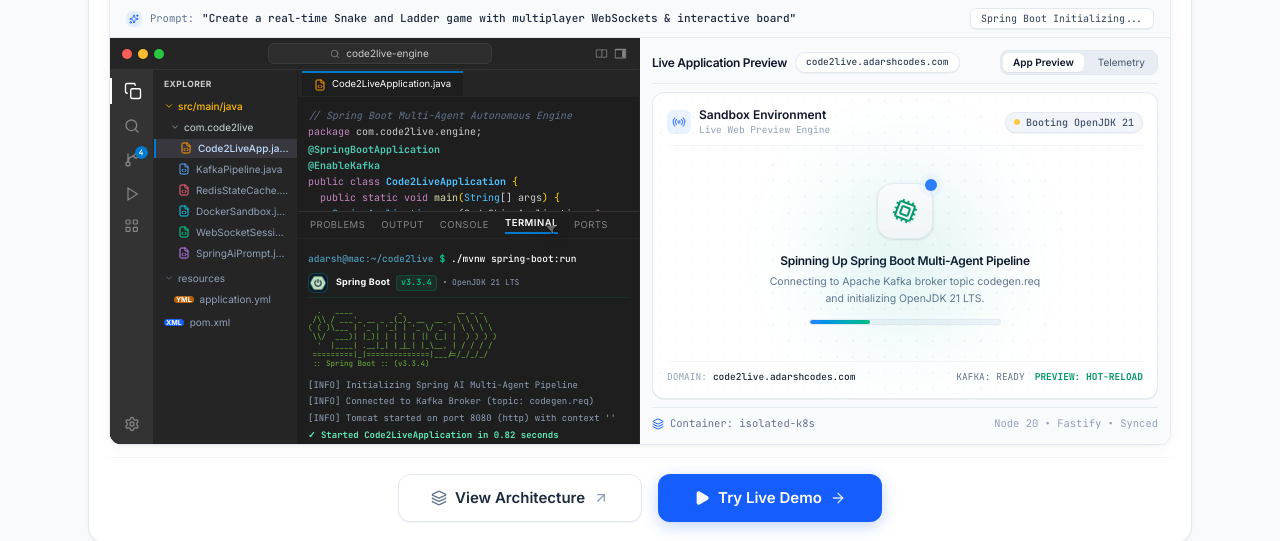
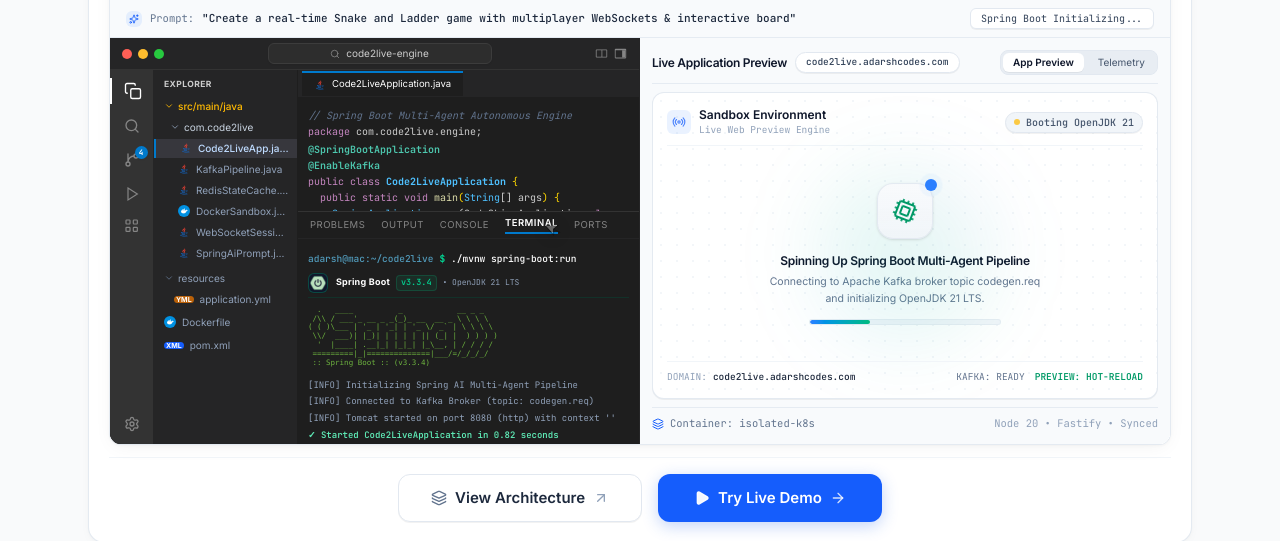
Before and after one commit to Adarsh6158/code2live-ui, a Next.js app: page / in a window 1280 px wide. Shown: the part 160-701 px from the top of the page. Built offline with nearby package versions, Linux system fonts and the light colour scheme.

Commit message:
Load Inter as variable font

```diff
--- a/src/app/globals.css
+++ b/src/app/globals.css
@@ -10,7 +10,9 @@
 @theme inline {
   --color-background: var(--background);
   --color-foreground: var(--foreground);
-  --font-sans: var(--font-inter), -apple-system, BlinkMacSystemFont, "Segoe UI", Roboto, sans-serif;
+  --font-sans: var(--font-inter), sans-serif;
+  --font-display: var(--font-inter), sans-serif;
+  --font-body: var(--font-inter), sans-serif;
   --font-mono: var(--font-jetbrains-mono), monospace;
 }
 
@@ -22,9 +24,17 @@
 body {
   background-color: var(--background);
   color: var(--foreground);
-  font-family: var(--font-inter), -apple-system, BlinkMacSystemFont, "Segoe UI", Roboto, sans-serif;
+  font-family: var(--font-inter), sans-serif;
   -webkit-font-smoothing: antialiased;
   -moz-osx-font-smoothing: grayscale;
+}
+
+/* Strict fixed-pitch monospace ONLY for ASCII art banner to preserve absolute grid alignment without ligatures */
+pre.spring-ascii-art {
+  font-family: ui-monospace, SFMono-Regular, Menlo, Monaco, Consolas, "Liberation Mono", "Courier New", monospace !important;
+  font-variant-ligatures: none !important;
+  font-feature-settings: "liga" 0, "calt" 0 !important;
+  letter-spacing: 0px !important;
 }
 
 @media (prefers-reduced-motion: reduce) {
--- a/src/app/layout.tsx
+++ b/src/app/layout.tsx
@@ -4,14 +4,12 @@
 
 const inter = Inter({
   subsets: ["latin"],
-  weight: ["300", "400", "500", "600", "700"],
   variable: "--font-inter",
   display: "swap",
 });
 
 const jetbrainsMono = JetBrains_Mono({
   subsets: ["latin"],
-  weight: ["400", "500", "700"],
   variable: "--font-jetbrains-mono",
   display: "swap",
 });
--- a/src/components/CodeToLivePreview.tsx
+++ b/src/components/CodeToLivePreview.tsx
@@ -602,37 +602,73 @@
 
                       {/* Code2LiveApplication.java (ACTIVE ROW WITH BLUE ACCENT) */}
                       <div className="flex items-center gap-1.5 pl-6 pr-2 py-0.5 bg-[#37373d] text-white border-l-2 border-[#007acc] font-medium cursor-default truncate">
-                        <FileCode className="w-3 h-3 text-amber-500 shrink-0" />
+                        <Image
+                          src="/icons/Java.png"
+                          alt="Java"
+                          width={12}
+                          height={12}
+                          className="w-3 h-3 object-contain shrink-0"
+                        />
                         <span className="truncate text-blue-200">Code2LiveApp.java</span>
                       </div>
 
                       {/* KafkaPipelineEngine.java */}
                       <div className="flex items-center gap-1.5 pl-6 pr-2 py-0.5 hover:bg-[#2a2d2e] cursor-default truncate text-slate-400">
-                        <FileCode className="w-3 h-3 text-blue-400 shrink-0" />
+                        <Image
+                          src="/icons/Java.png"
+                          alt="Java"
+                          width={12}
+                          height={12}
+                          className="w-3 h-3 object-contain shrink-0"
+                        />
                         <span className="truncate">KafkaPipeline.java</span>
                       </div>
 
                       {/* RedisStateCache.java */}
                       <div className="flex items-center gap-1.5 pl-6 pr-2 py-0.5 hover:bg-[#2a2d2e] cursor-default truncate text-slate-400">
-                        <FileCode className="w-3 h-3 text-rose-400 shrink-0" />
+                        <Image
+                          src="/icons/Java.png"
+                          alt="Java"
+                          width={12}
+                          height={12}
+                          className="w-3 h-3 object-contain shrink-0"
+                        />
                         <span className="truncate">RedisStateCache.java</span>
                       </div>
 
                       {/* DockerSandboxService.java */}
                       <div className="flex items-center gap-1.5 pl-6 pr-2 py-0.5 hover:bg-[#2a2d2e] cursor-default truncate text-slate-400">
-                        <FileCode className="w-3 h-3 text-cyan-400 shrink-0" />
+                        <Image
+                          src="/icons/Docker.svg"
+                          alt="Docker"
+                          width={12}
+                          height={12}
+                          className="w-3 h-3 object-contain shrink-0"
+                        />
                         <span className="truncate">DockerSandbox.java</span>
                       </div>
 
                       {/* WebSocketSessionManager.java */}
                       <div className="flex items-center gap-1.5 pl-6 pr-2 py-0.5 hover:bg-[#2a2d2e] cursor-default truncate text-slate-400">
-                        <FileCode className="w-3 h-3 text-emerald-400 shrink-0" />
+                        <Image
+                          src="/icons/Java.png"
+                          alt="Java"
+                          width={12}
+                          height={12}
+                          className="w-3 h-3 object-contain shrink-0"
+                        />
                         <span className="truncate">WebSocketSession.java</span>
                       </div>
 
                       {/* SpringAiPromptController.java */}
                       <div className="flex items-center gap-1.5 pl-6 pr-2 py-0.5 hover:bg-[#2a2d2e] cursor-default truncate text-slate-400">
-                        <FileCode className="w-3 h-3 text-purple-400 shrink-0" />
+                        <Image
+                          src="/icons/Java.png"
+                          alt="Java"
+                          width={12}
+                          height={12}
+                          className="w-3 h-3 object-contain shrink-0"
+                        />
                         <span className="truncate">SpringAiPrompt.java</span>
                       </div>
 
@@ -646,6 +682,18 @@
                       <div className="flex items-center gap-1.5 pl-5 pr-2 py-0.5 hover:bg-[#2a2d2e] cursor-default truncate text-slate-400">
                         <span className="px-0.5 rounded text-[7px] font-bold bg-amber-600/80 text-white leading-none">YML</span>
                         <span className="truncate">application.yml</span>
+                      </div>
+
+                      {/* Dockerfile */}
+                      <div className="flex items-center gap-1.5 px-2.5 py-0.5 hover:bg-[#2a2d2e] cursor-default truncate text-slate-400 mt-0.5">
+                        <Image
+                          src="/icons/Docker.svg"
+                          alt="Docker"
+                          width={12}
+                          height={12}
+                          className="w-3 h-3 object-contain shrink-0"
+                        />
+                        <span className="truncate">Dockerfile</span>
                       </div>
 
                       {/* pom.xml */}
@@ -701,7 +749,13 @@
                       {/* Tab: Code2LiveApplication.java */}
                       <div className="h-7 bg-[#252526] border-b border-[#1e1e1e] flex items-center px-1 shrink-0">
                         <div className="flex items-center gap-1.5 px-3 py-1 bg-[#1e1e1e] border-t-2 border-[#007acc] text-[#ffffff] text-[9px] sm:text-[9.5px] font-sans">
-                          <FileCode className="w-3 h-3 text-amber-500" />
+                          <Image
+                            src="/icons/Java.png"
+                            alt="Java"
+                            width={12}
+                            height={12}
+                            className="w-3 h-3 object-contain shrink-0"
+                          />
                           <span>Code2LiveApplication.java</span>
                         </div>
                       </div>
@@ -798,7 +852,15 @@
 
                             {/* Crisp ASCII Art Banner (Pure pre tag with monospace tracking-normal) */}
                             <div className="overflow-x-auto scrollbar-none py-0.5">
-                              <pre className="font-mono text-[7px] sm:text-[7.5px] leading-[1.18] text-[#6db33f] font-normal tracking-normal select-none m-0 p-0 whitespace-pre">
+                              <pre
+                                className="spring-ascii-art font-mono text-[7px] sm:text-[7.5px] leading-[1.18] text-[#6db33f] font-normal tracking-normal select-none m-0 p-0 whitespace-pre"
+                                style={{
+                                  fontFamily: 'ui-monospace, SFMono-Regular, Menlo, Monaco, Consolas, "Liberation Mono", "Courier New", monospace',
+                                  fontVariantLigatures: 'none',
+                                  fontFeatureSettings: '"liga" 0, "calt" 0',
+                                  letterSpacing: '0px',
+                                }}
+                              >
                                 {SPRING_BANNER.join("\n")}
                               </pre>
                             </div>
@@ -832,21 +894,21 @@
             phase === "prompt_moving_up" ||
             phase === "ai_generating" ||
             phase === "live_ready") && (
-            <div className="flex flex-col h-full w-full p-3 sm:p-3.5 bg-[#070A10] justify-between overflow-hidden">
+              <div className="flex flex-col h-full w-full p-3 sm:p-3.5 bg-[#1e1e1e] justify-between overflow-hidden">
                 {/* ChatGPT Conversation Header */}
-              <div className="flex items-center justify-between pb-2.5 border-b border-slate-800 shrink-0">
+                <div className="flex items-center justify-between pb-2.5 border-b border-[#2d2d2d] shrink-0">
                   <div className="flex items-center gap-2">
-                  <div className="w-6 h-6 rounded-lg bg-slate-900 border border-slate-700/80 flex items-center justify-center shrink-0 shadow-xs">
+                    <div className="w-6 h-6 rounded-lg bg-[#252526] border border-[#333333] flex items-center justify-center shrink-0 shadow-xs">
                       <Image src="/icons/AI.svg" width={15} height={15} alt="AI" className="w-3.5 h-3.5" />
                     </div>
                     <div>
-                    <div className="text-xs font-semibold text-white">Code2Live AI Architect</div>
-                    <div className="text-[9.5px] text-slate-500 font-mono">GPT-4o • Spring AI AST Engine</div>
+                      <div className="text-xs font-semibold text-white">Code2Live</div>
+                      <div className="text-[9.5px] text-[#858585] font-mono">GPT-4o • Spring AI AST Engine</div>
                     </div>
                   </div>
 
                   {/* Professional Cloud Infrastructure Status Pill */}
-                <div className="flex items-center gap-1.5 px-2.5 py-1 rounded-full bg-slate-900/90 border border-slate-700/70 shadow-xs text-[9.5px] font-mono">
+                  <div className="flex items-center gap-1.5 px-2.5 py-1 rounded-full bg-[#252526] border border-[#333333] shadow-xs text-[9.5px] font-mono">
                     {phase !== "live_ready" && (
                       <span className="relative flex h-2 w-2">
                         {phase === "ai_generating" ? (
@@ -859,7 +921,7 @@
                         )}
                       </span>
                     )}
-                  <span className="text-slate-300 font-medium tracking-wide">
+                    <span className="text-[#cccccc] font-medium tracking-wide">
                       {phase === "prompt_typing"
                         ? "REQUIREMENT INPUT"
                         : phase === "prompt_moving_up"
@@ -874,16 +936,16 @@
                 {/* Scrollable Conversation Stream (Auto-scrolls down like ChatGPT as code is written) */}
                 <div
                   ref={chatScrollRef}
-                className="flex-1 py-2.5 overflow-y-auto space-y-3 min-h-0 scrollbar-thin scrollbar-thumb-slate-800 scrollbar-track-transparent"
+                  className="flex-1 py-2.5 overflow-y-auto space-y-3 min-h-0 scrollbar-thin scrollbar-thumb-[#333333] scrollbar-track-transparent"
                 >
                   {/* Initial ChatGPT greeting when typing prompt */}
                   {phase === "prompt_typing" && (
                     <div className="flex-1 h-full flex flex-col items-center justify-center text-center p-4 select-none opacity-90">
-                    <div className="w-10 h-10 rounded-xl bg-slate-900/90 border border-slate-700/80 flex items-center justify-center mb-2 shadow-sm">
+                      <div className="w-10 h-10 rounded-xl bg-[#252526] border border-[#333333] flex items-center justify-center mb-2 shadow-sm">
                         <Image src="/icons/AI.svg" width={22} height={22} alt="AI" className="w-5 h-5" />
                       </div>
                       <div className="text-xs font-semibold text-white tracking-tight">Code2Live Spring AI Engine</div>
-                    <div className="text-[10px] text-slate-400 mt-1 max-w-[240px] leading-relaxed">
+                      <div className="text-[10px] text-[#858585] mt-1 max-w-[240px] leading-relaxed">
                         Type requirements below to synthesize full-stack Spring Boot architecture
                       </div>
                     </div>
@@ -900,8 +962,8 @@
                       <div className="w-5 h-5 rounded-md bg-blue-500/20 text-blue-400 flex items-center justify-center shrink-0 mt-0.5">
                         <User className="w-3 h-3" />
                       </div>
-                    <div className="p-2.5 sm:p-3 rounded-xl bg-slate-900 border border-slate-800 text-slate-200 text-[11px] leading-relaxed shadow-lg max-w-[95%]">
-                      <span className="text-slate-500 font-mono text-[9px] block mb-1">PROMPT REQUIREMENT</span>
+                      <div className="p-2.5 sm:p-3 rounded-xl bg-[#252526] border border-[#333333] text-slate-200 text-[11px] leading-relaxed shadow-md max-w-[95%]">
+                        <span className="text-[#858585] font-mono text-[9px] block mb-1">PROMPT REQUIREMENT</span>
                         <span>{typedPrompt || currentProject.prompt}</span>
                       </div>
                     </motion.div>
@@ -915,35 +977,41 @@
                       transition={{ duration: 0.35 }}
                       className="flex items-start gap-2.5"
                     >
-                    <div className="w-5 h-5 rounded-md bg-slate-900 border border-slate-700/80 flex items-center justify-center shrink-0 mt-0.5 shadow-2xs">
+                      <div className="w-5 h-5 rounded-md bg-[#252526] border border-[#333333] flex items-center justify-center shrink-0 mt-0.5 shadow-2xs">
                         <Image src="/icons/AI.svg" width={14} height={14} alt="AI" className="w-3 h-3" />
                       </div>
                       <div className="flex-1 flex flex-col gap-2 min-w-0">
-                      <div className="text-[10px] sm:text-[10.5px] text-slate-300 leading-relaxed">
+                        <div className="text-[10px] sm:text-[10.5px] text-[#cccccc] leading-relaxed">
                           Synthesizing full-stack Spring Boot architecture with Kafka pipeline &amp; WebSocket session:
                         </div>
 
                         {/* Embedded ChatGPT Code Block */}
-                      <div className="rounded-xl overflow-hidden border border-slate-800 bg-[#090C14] shadow-md">
+                        <div className="rounded-xl overflow-hidden border border-[#333333] bg-[#1e1e1e] shadow-md">
                           {/* Code Header Bar */}
-                        <div className="flex items-center justify-between px-3 py-1.5 bg-[#121624] border-b border-slate-800 text-[10px] text-slate-400 font-mono">
+                          <div className="flex items-center justify-between px-3 py-1.5 bg-[#252526] border-b border-[#333333] text-[10px] text-slate-400 font-mono">
                             <div className="flex items-center gap-1.5 truncate">
-                            <FileCode className="w-3.5 h-3.5 text-blue-400 shrink-0" />
+                              <Image
+                                src="/icons/Java.png"
+                                alt="Java"
+                                width={14}
+                                height={14}
+                                className="w-3.5 h-3.5 object-contain shrink-0"
+                              />
                               <span className="text-slate-200 font-medium truncate">{currentProject.mainFile}</span>
                             </div>
                             <div className="flex items-center gap-2 shrink-0">
-                            <span className="text-slate-500 text-[9px]">Java • Spring Boot</span>
-                            <span className="text-slate-400 text-[9px] px-1.5 py-0.5 rounded bg-slate-800/80 cursor-default">
+                              <span className="text-[#858585] text-[9px]">Java • Spring Boot</span>
+                              <span className="text-[#cccccc] text-[9px] px-1.5 py-0.5 rounded bg-[#2d2d2d] border border-[#3c3c3c] cursor-default">
                                 Copy code
                               </span>
                             </div>
                           </div>
 
                           {/* Streaming Code Lines */}
-                        <div className="p-2.5 max-h-[160px] sm:max-h-[180px] overflow-y-auto space-y-1 font-mono text-[10px] sm:text-[10.5px] leading-relaxed scrollbar-thin scrollbar-thumb-slate-800 scrollbar-track-transparent">
+                          <div className="p-2.5 max-h-[160px] sm:max-h-[180px] overflow-y-auto space-y-1 font-mono text-[10px] sm:text-[10.5px] leading-relaxed scrollbar-thin scrollbar-thumb-[#333333] scrollbar-track-transparent">
                             {currentProject.codeLines.slice(0, streamIndex).map((line) => (
                               <div key={line.num} className="flex gap-2.5 items-center">
-                              <span className="w-4 text-right text-slate-600 select-none text-[9.5px] shrink-0">
+                                <span className="w-4 text-right text-slate-500 select-none text-[9.5px] shrink-0">
                                   {line.num}
                                 </span>
                                 <div className="flex-1 truncate">
@@ -961,13 +1029,13 @@
                           </div>
 
                           {/* Code Block Footer: DevOps Execution & Deployment Telemetry */}
-                        <div className="flex items-center justify-between px-3 py-1 bg-[#0c101a] border-t border-slate-800/80 text-[9.5px] text-slate-400 font-mono">
+                          <div className="flex items-center justify-between px-3 py-1 bg-[#252526] border-t border-[#333333] text-[9.5px] text-[#858585] font-mono">
                             <span className="flex items-center gap-1.5 text-blue-400">
                               <Terminal className="w-3 h-3 text-blue-400" />
                               <span>Topic: {currentProject.topic}</span>
                             </span>
                             {streamIndex >= currentProject.codeLines.length && (
-                            <div className="flex items-center gap-1.5 px-2 py-0.5 rounded-md bg-[#0a1b14] border border-emerald-500/30 text-emerald-300 text-[9px] font-mono shadow-2xs">
+                              <div className="flex items-center gap-1.5 px-2 py-0.5 rounded-md bg-[#1e2a24] border border-emerald-500/30 text-emerald-300 text-[9px] font-mono shadow-2xs">
                                 <span className="font-semibold text-emerald-300">Live on code2live.adarshcodes.com</span>
                                 <span className="text-emerald-500/80 font-normal">• 0.82s</span>
                               </div>
@@ -981,10 +1049,9 @@
 
                 {/* Bottom Chat Input Bar */}
                 <div
-                className={`p-2 rounded-xl bg-[#0B0E17] border transition-all duration-300 flex items-center justify-between shrink-0 ${
-                  phase === "prompt_typing"
+                  className={`p-2 rounded-xl bg-[#252526] border transition-all duration-300 flex items-center justify-between shrink-0 ${phase === "prompt_typing"
                       ? "border-blue-500/60 shadow-[0_0_15px_rgba(59,130,246,0.15)] ring-1 ring-blue-500/30"
-                    : "border-slate-800"
+                      : "border-[#333333]"
                     }`}
                 >
                   <div className="flex items-center gap-2 flex-1 min-w-0 pl-1.5 pr-2">
@@ -994,20 +1061,19 @@
                         <span className="inline-block w-1.5 h-3.5 ml-0.5 bg-blue-400 align-middle animate-pulse shrink-0" />
                       </div>
                     ) : phase === "prompt_moving_up" ? (
-                    <span className="text-slate-400 text-[10px] italic">Sending prompt to engine...</span>
+                      <span className="text-[#858585] text-[10px] italic">Sending prompt to engine...</span>
                     ) : (
-                    <span className="text-slate-500 text-[10px] truncate">
+                      <span className="text-[#858585] text-[10px] truncate">
                         Ask Code2Live to generate microservices or full-stack apps...
                       </span>
                     )}
                   </div>
                   <div
-                  className={`w-6 h-6 rounded-lg flex items-center justify-center transition-all duration-300 ${
-                    phase === "prompt_typing"
+                    className={`w-6 h-6 rounded-lg flex items-center justify-center transition-all duration-300 ${phase === "prompt_typing"
                         ? "bg-blue-600 text-white shadow-md scale-105"
                         : phase === "prompt_moving_up"
                           ? "bg-blue-500 text-white scale-95"
-                      : "bg-slate-800 text-slate-500"
+                          : "bg-[#2d2d2d] text-[#858585] border border-[#3c3c3c]"
                       }`}
                   >
                     <Send className="w-3 h-3" />
--- a/src/components/DemoClient.tsx
+++ b/src/components/DemoClient.tsx
@@ -76,7 +76,6 @@
         <div className="hidden lg:flex items-center flex-1 max-w-md mx-4">
           <div className="flex items-center justify-between w-full px-3 py-1 bg-slate-50 rounded-lg border border-slate-200/80 text-xs font-mono text-slate-600 shadow-2xs">
             <div className="flex items-center gap-2 truncate">
-              <span className="w-1.5 h-1.5 rounded-full bg-emerald-500 shrink-0" />
               <span className="truncate text-slate-800 font-medium">{project.liveUrl}</span>
             </div>
             <span className="text-[10px] text-slate-400 shrink-0 ml-2">HTTPS</span>
```
Also changed, not shown: public/icons/Docker.svg (added), public/icons/Java.png (added). Lines whose indentation alone changed are shown as unchanged.
